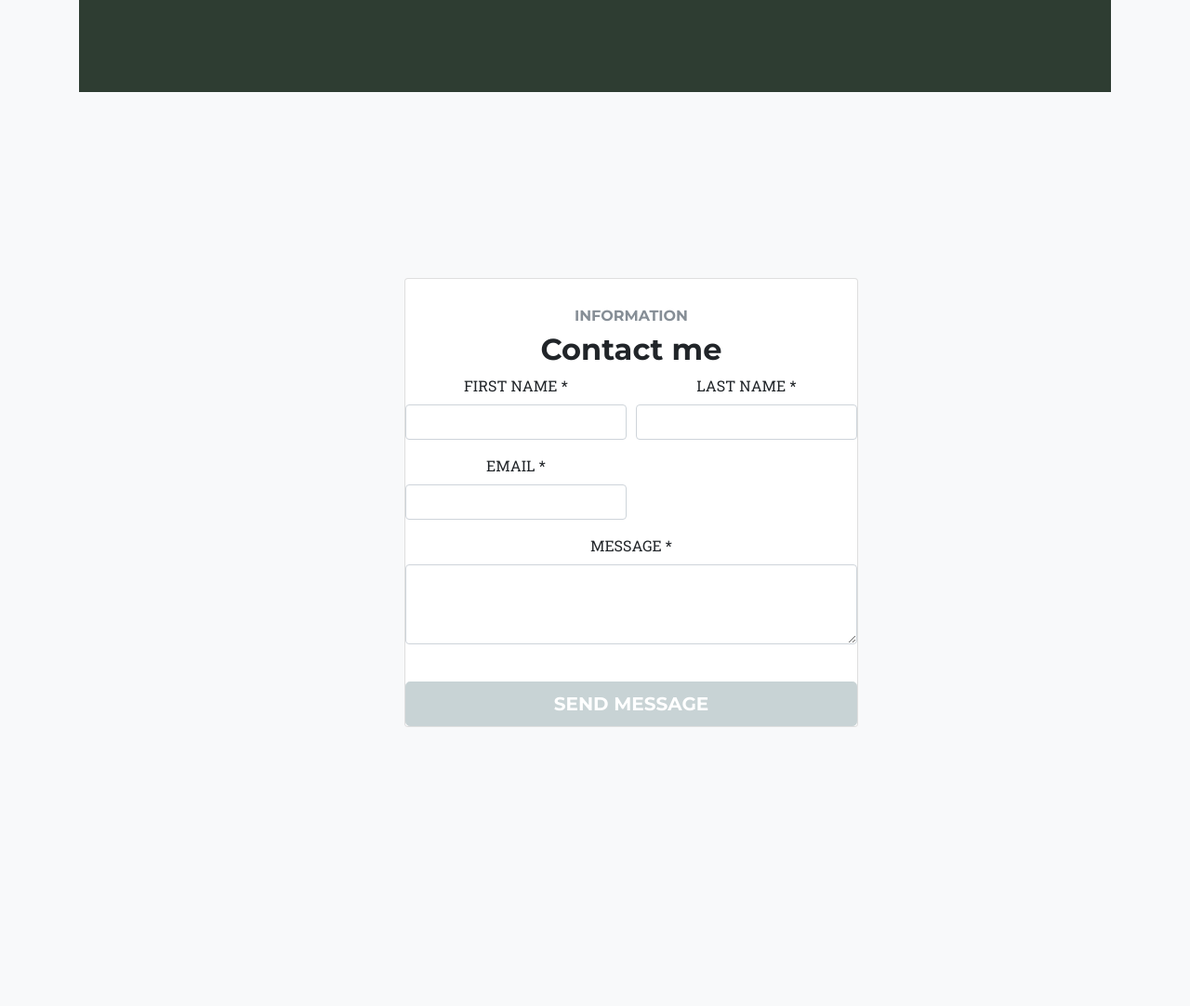
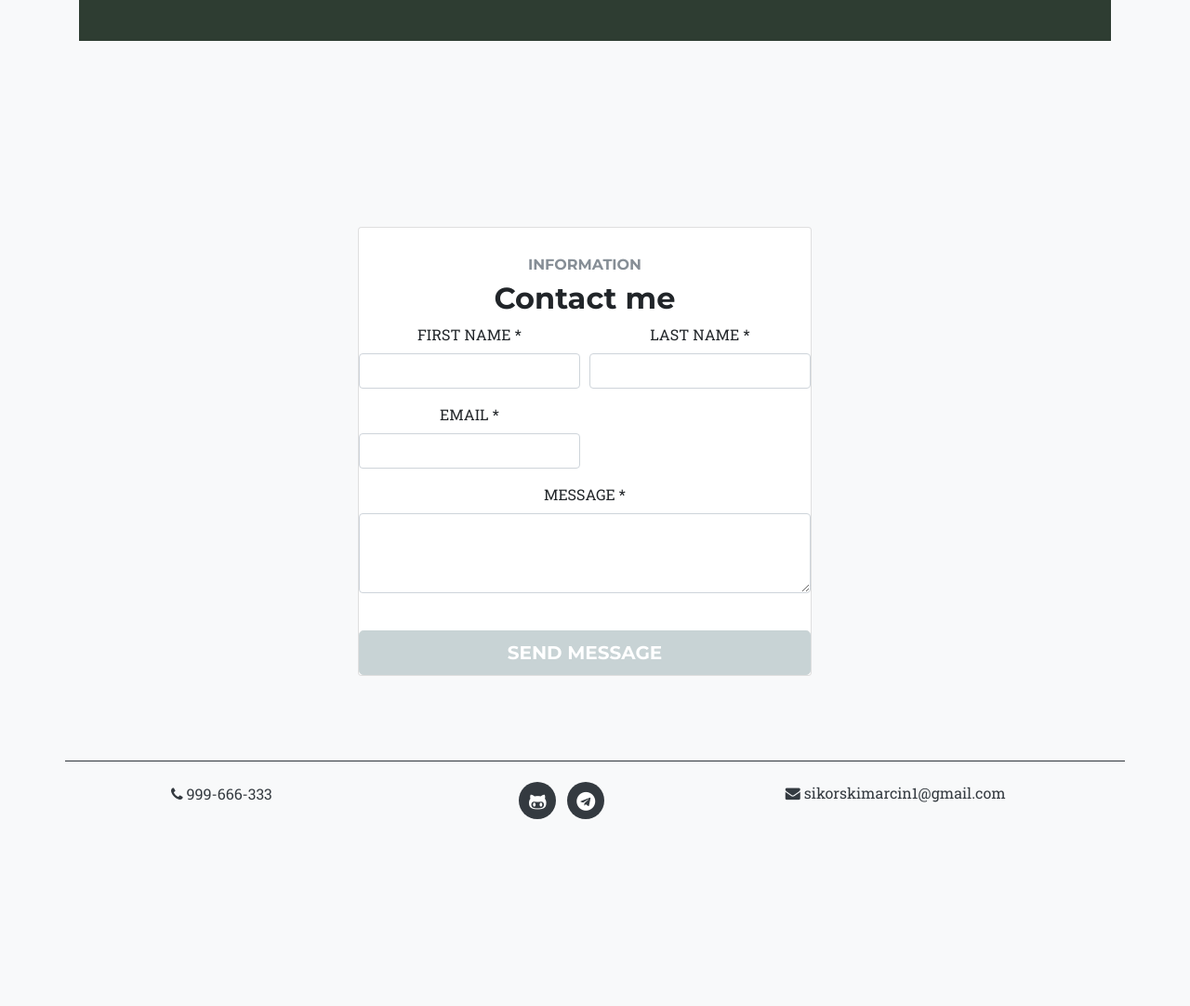
Before and after one commit to marcinsik/django_portfolio, a Django app: page /main/ in a window 1280 px wide. Shown: the part 2641-3723 px from the top of the page at 93% size. After the commit the page ends 3522 px from the top, so only its background shows below. Run offline with Django 4.2, Linux system fonts and the light colour scheme; some libraries are stand-ins or nearby versions; some web fonts are replaced.

Commit message:
Added footer.

```diff
--- a/main/static/index/css/styles.min.css
+++ b/main/static/index/css/styles.min.css
@@ -1,10 +1,6 @@
 
 
 
-
-.carousel-inner
-{
-    margin-top: 70px;}
 
 
 
@@ -22,11 +18,16 @@
 
 .card{
     margin-top: 50px;
-    margin-left: 350px;
+    margin-left: 300px;
     padding-top:30px;}
 
 
 #karuzela
+.carousel-inner
+{
+    margin-top: 70px;}
+
+
 
 .carousel-control-next-icon {
 }
--- a/main/templates/main/header.html
+++ b/main/templates/main/header.html
@@ -34,6 +34,8 @@
 
 		{% include 'main/snippets/modals.html' %}
 
+		{% include 'main/snippets/footer.html' %}
+
 
 
 		<script src="https://cdnjs.cloudflare.com/ajax/libs/jquery/3.5.1/jquery.min.js"></script>
--- a/main/templates/main/index.html
+++ b/main/templates/main/index.html
@@ -138,6 +138,8 @@
 
     </div>
 
+
+
   <a class="carousel-control-prev" href="#carouselExampleControls" role="button" data-slide="prev">
     <span class="carousel-control-prev-icon" aria-hidden="true"></span>
     <span class="sr-only">Previous</span>
--- /dev/null
+++ b/main/templates/main/snippets/footer.html
@@ -0,0 +1,34 @@
+{% load static %}
+<footer>
+    <div style="margin-top: -100px;">
+        <hr style=" background-color: rgb(52,58,64); margin-bottom: 15px;">
+        <div class="container" style="padding-right:650px;">
+            <div class="row">
+                <div class="col-md-8" style="margin-top: 8px">
+                    <a href="tel:999-666-333" style="color: rgb(52,58,64);">
+                        <em class="fa fa-phone"></em>&nbsp;999-666-333
+                    </a>
+                </div>
+                <div class="col-md-4" style="margin-left:450px; margin-top:-25px;">
+                    <ul class="list-inline social-buttons">
+                        <li class="list-inline-item">
+                            <a href="https://github.com/dixer23" target="_blank" rel="noopener noreferrer">
+                                <em class="fa fa-github-alt"></em>
+                            </a>
+                        </li>
+                        <li class="list-inline-item">
+                            <a href="https://t.me/tlotlegomgp" target="_blank" rel="noopener noreferrer">
+                                <em class="fa fa-telegram"></em>
+                            </a>
+                        </li>
+                    </ul>
+                </div>
+                <div class="col-md-8" style="margin-top: -40px; margin-left: 725px;">
+                    <a href="mailto:sikorskimarcin1@gmail.com" style="color: rgb(52,58,64);">
+                        <em class="fa fa-envelope"></em>&nbsp;sikorskimarcin1@gmail.com
+                    </a>
+                </div>
+            </div>
+        </div>
+    </div>
+</footer>
```
